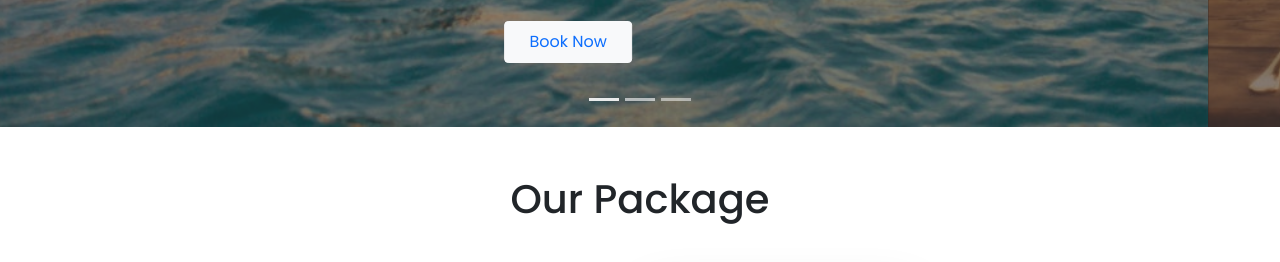
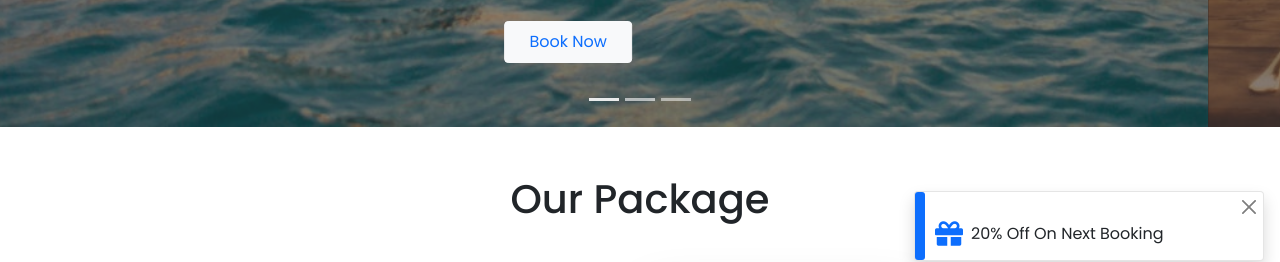
Before and after one commit to tusharpramanikbd/daruchini-convention-center, a plain HTML site: page index.html in a window 1280 px wide. Shown: the part 673-935 px from the top of the page. Drawn offline with nearby package versions, Linux system fonts and the light colour scheme.

Commit message:
toast added

```diff
--- a/index.html
+++ b/index.html
@@ -111,6 +111,20 @@
   <main>
     <!-- Our Package Section -->
     <section class="my-5">
+      <!-- Toast -->
+      <div aria-live="polite" aria-atomic="true" class="bg-dark position-relative custom-toast-z-index">
+        <div class="toast-container position-absolute top-0 end-0 p-3" id="toastPlacement">
+          <div class="toast show align-items-center p-1 custom-toast-border" role="alert" aria-live="assertive" aria-atomic="true">
+            <div class="text-end">
+              <button type="button" class="btn-close" data-bs-dismiss="toast" aria-label="Close"></button>
+            </div>
+            <div class="d-flex align-items-center ps-3 pb-2 text-capitalize fs-6">
+                <i class="fas fa-gift fs-3 text-primary me-2"></i> 20% off on next booking
+            </div>
+          </div>
+        </div>
+      </div>
+      <!-- End of Toast -->
       <div class="container">
         <h1 class="text-center text-capitalize package-heading">our package</h1>
         <div class="row gy-5 gy-lg-0 gx-0 gx-lg-2">
--- a/style.css
+++ b/style.css
@@ -124,3 +124,30 @@ Footer
 End of Footer
 ===============
 */
+
+/*
+========
+Toast
+========
+*/
+.custom-toast-z-index{
+  z-index: 5;
+}
+.custom-toast-border{
+  position: relative;
+}
+.custom-toast-border::before{
+  content: "";
+  position: absolute;
+  height: 100%;
+  width: 10px;
+  background: rgb(13,110,253);
+  top: 0;
+  left: 0;
+  border-radius: 3px;
+}
+/*
+=============
+End of Toast
+=============
+*/
```
